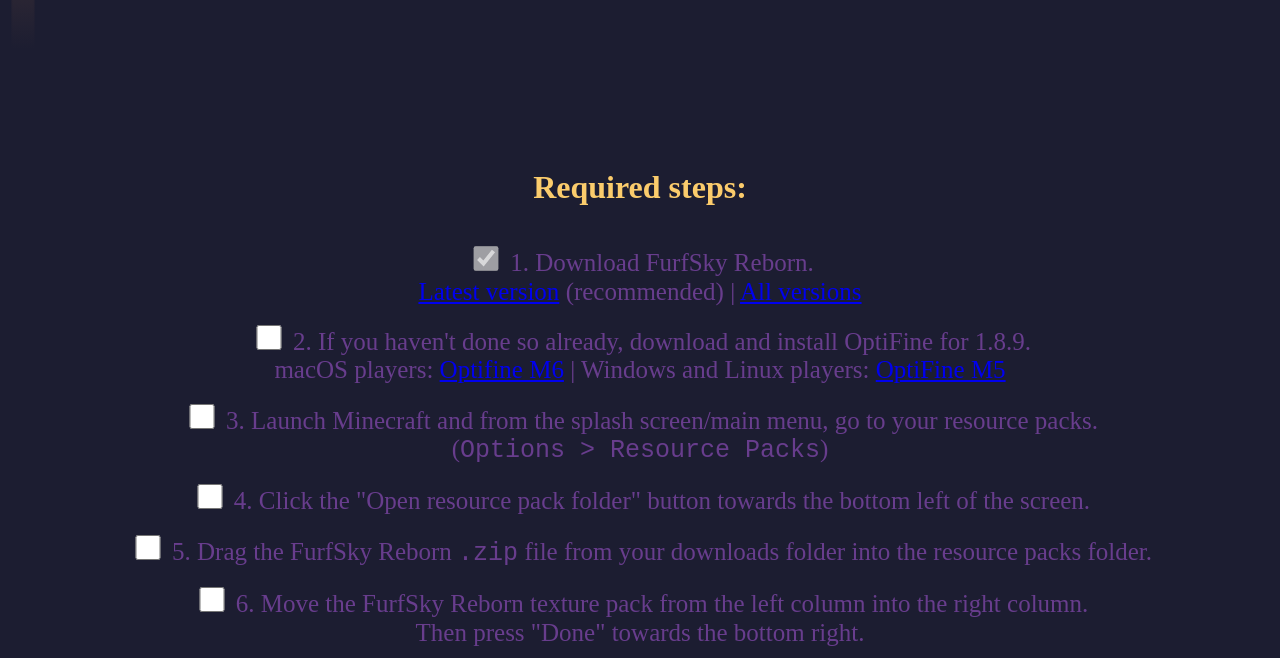
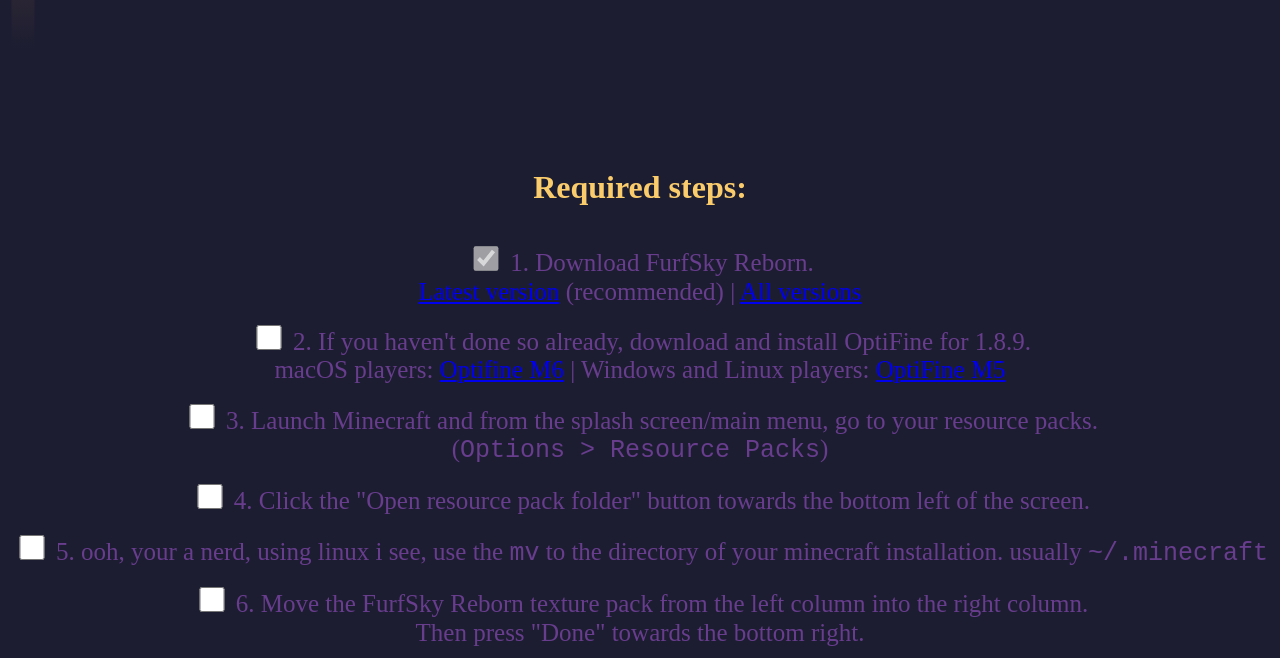
Before and after one commit to furfsky/furfsky.github.io, a plain HTML site: page steps/index.html in a window 1280 px wide. Both pictures are taken after a click on the checkbox 486 px from the left and 929 px from the top of the page. Shown: the part 671-1329 px from the top of the page. Drawn offline with nearby package versions, Linux system fonts and the light colour scheme; files whose address does not match are found by name.

Commit message:
Someone doesn't know how to do a for loop

```diff
--- a/scripts/data.js
+++ b/scripts/data.js
@@ -1982,7 +1982,7 @@ const data = {
       title: `If you have your own method of finding your texture packs folder, go for it. This step is intended to be a cross-platform method.`,
     },
     {
-      step: `Drag the FurfSky Reborn <code>.zip</code> file from your downloads folder into the resource packs folder.`,
+      step: navigator.platform.toLowerCase().includes("linux") ? `ooh, your a nerd, using linux i see, use the <code>mv</code> to the directory of your minecraft installation. usually <code>~/.minecraft</code>` : `Drag the FurfSky Reborn <code>.zip</code> file from your downloads folder into the resource packs folder.`,
       type: `Required`,
       title: `This is how you get Minecraft to acknowledge the Furfsky Reborn pack.`,
     },
--- a/scripts/steps.js
+++ b/scripts/steps.js
@@ -33,9 +33,9 @@
 function updateBar(index){
   document.getElementById(`checkbox${index}`).setAttribute(`disabled`, true);
   document.getElementById(`checkbox${index}`).setAttribute(`checked`, true);
-  if(index <= 8){
+  if(index <= data.steps.length){
     document.getElementById(`theActualBar`).setAttribute(`value`, ((index / 8)*100));
-    for(j = index; j--; j == 0){
+    for(let j = index; j === 1; j--){
       document.getElementById(`checkbox${j}`).setAttribute(`disabled`, true);
       document.getElementById(`checkbox${j}`).setAttribute(`checked`, true);
     }
```
Also changed, not shown: index.html (+1 -3 lines).
